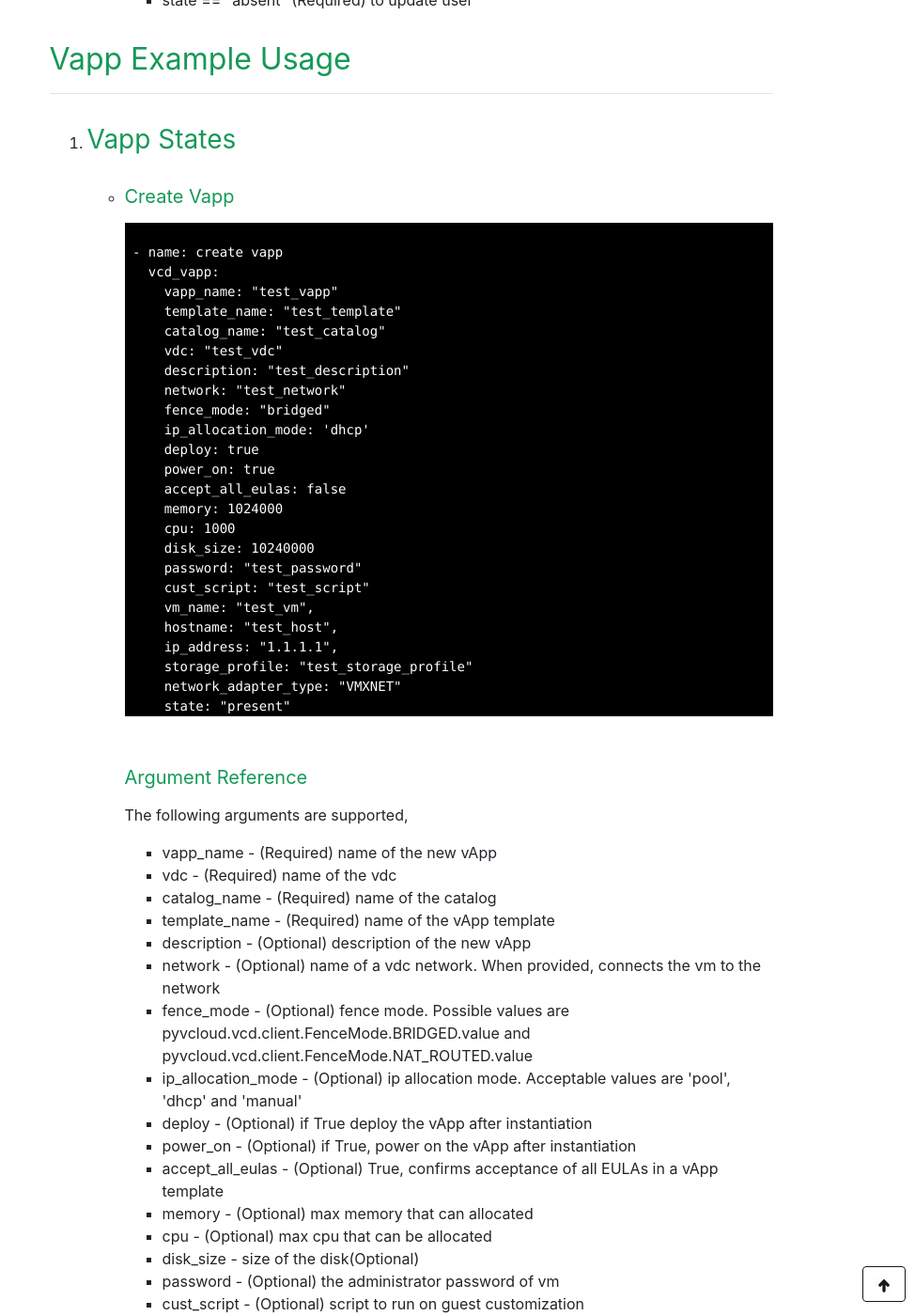
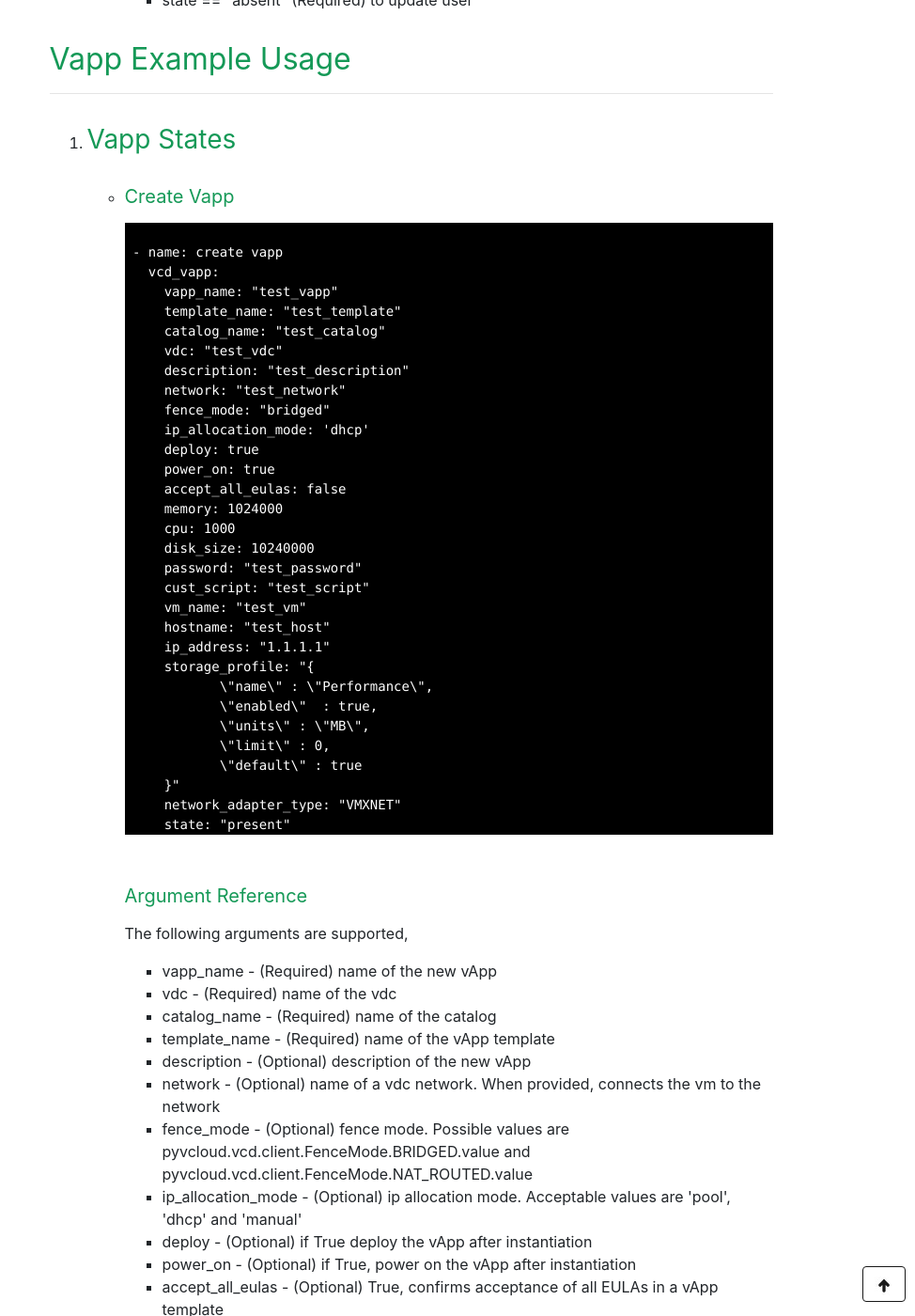
Before and after one commit to vmware-archive/ansible-module-vcloud-director, a Jekyll site: the page built from docs/index.md, in a window 1280 px wide and 1400 px high, scrolled down 16834 px. Shown: the whole window at 94% size, without its empty margins (306-1280 px from the left). Built offline with Jekyll 4.4.1, drawn with Linux system fonts in a browser that asks for light colours; nearby versions of some CDN libraries; some of the changed text lies outside the part shown.

Commit message:
Added storage_profile argument for Create Vapp usecase in docs Signed-off-by: Prakash Pandey <pcpandey@mail.com>

```diff
--- a/docs/_layouts/default.html
+++ b/docs/_layouts/default.html
@@ -56,7 +56,7 @@
                         <a href="#catalog-usage" class="catalogs list-group-item list-group-item-action">Catalog</a>
                         <a href="#catalog-item-usage" class="catalog-item list-group-item list-group-item-action">Catalog Item</a>
                         <a href="#vapp-usage" class="vapp list-group-item list-group-item-action">Vapp</a>
-                        <a href="#vapp-vm-usage" class="vapp-vm list-group-item list-group-item-action">Vapp_VM</a>
+                        <a href="#vapp-vm-usage" class="vapp-vm list-group-item list-group-item-action">Vapp VM</a>
                         <a href="#disk-usage" class="independent-disk list-group-item list-group-item-action">Independent_Disk</a>
                         <a href="#org-usage" class="org list-group-item list-group-item-action">Org</a>
                         <a href="#org-vdc-usage" class="org-vdc list-group-item list-group-item-action">Org VDC</a>
--- a/docs/index.md
+++ b/docs/index.md
@@ -812,10 +812,16 @@ and any objects it contains that are in a state that normally allows removal</li
      disk_size: 10240000
      password: "test_password"
      cust_script: "test_script"
-     vm_name: "test_vm",
-     hostname: "test_host",
-     ip_address: "1.1.1.1",
-     storage_profile: "test_storage_profile"
+     vm_name: "test_vm"
+     hostname: "test_host"
+     ip_address: "1.1.1.1"
+     storage_profile: "{
+            \"name\" : \"Performance\",
+            \"enabled\"  : true,
+            \"units\" : \"MB\",
+            \"limit\" : 0,
+            \"default\" : true
+     }"
      network_adapter_type: "VMXNET"
      state: "present"
 </code>
```
Also changed, not shown: other parts of docs/index.md (+1 -1 lines).
